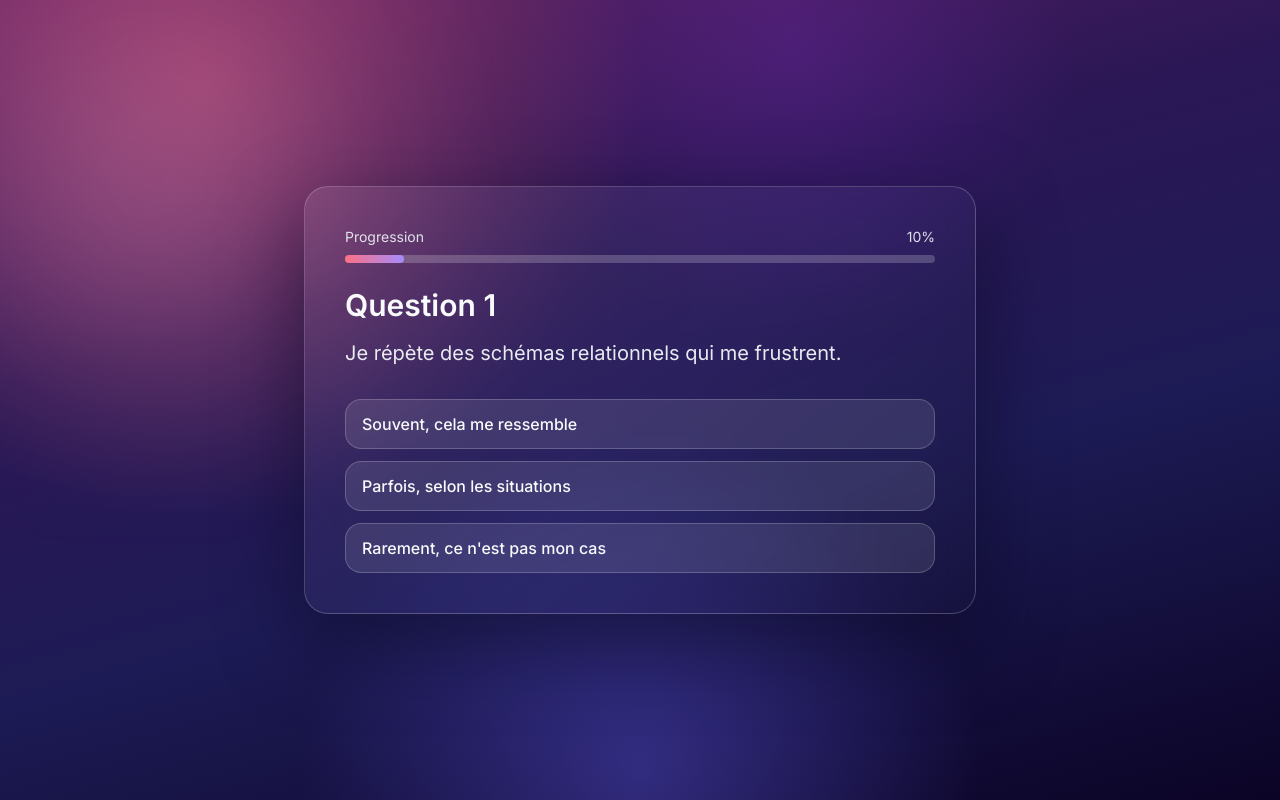
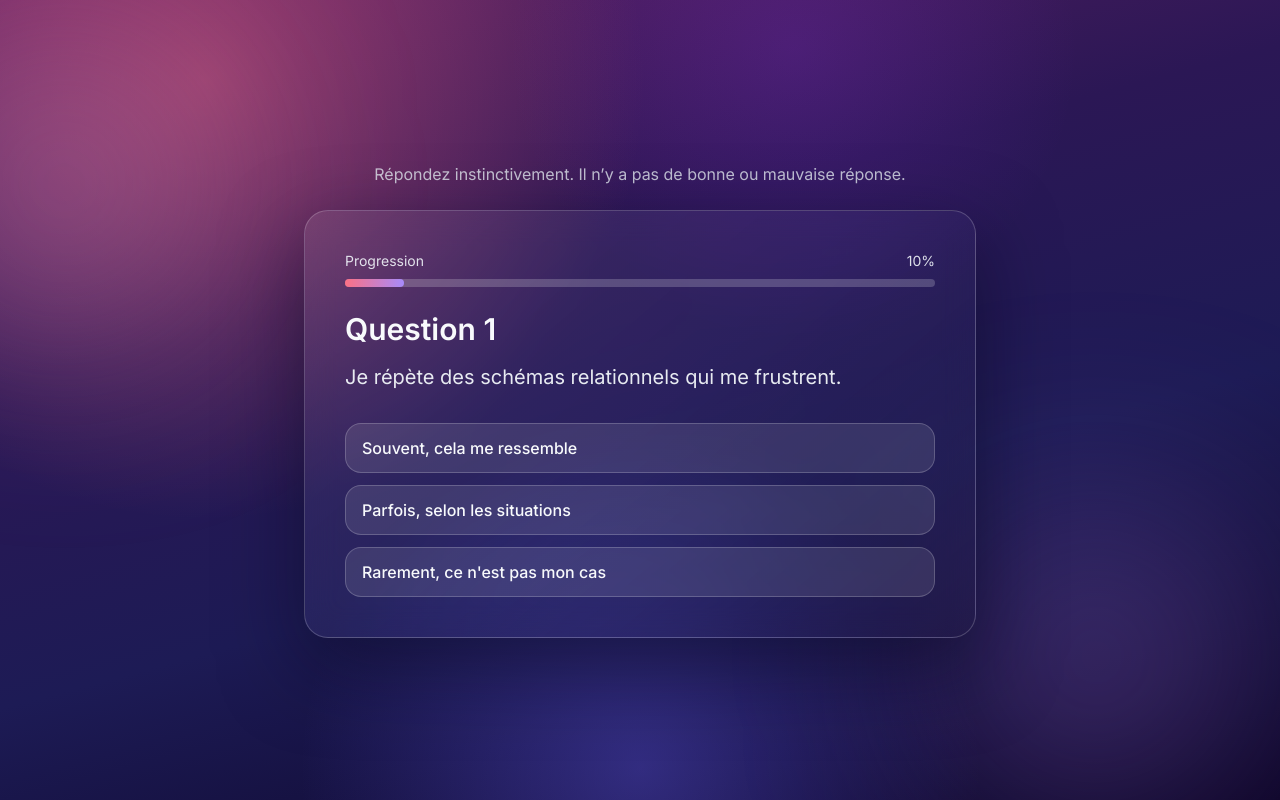
Before and after one commit to arnaudcrestey/astero-minisites, a Next.js app: page /celibataire in a window 1280 px wide. Built offline with nearby package versions, Linux system fonts and the light colour scheme.

Commit message:
Update page.tsx

```diff
--- a/app/celibataire/page.tsx
+++ b/app/celibataire/page.tsx
@@ -1,11 +1,30 @@
-import { Quiz } from '@/components/Quiz';
-import { questionsByType } from '@/lib/questions';
+import { Quiz } from "@/components/Quiz";
+import { questionsByType } from "@/lib/questions";
 
 export default function CelibatairePage() {
   return (
-    <main className="relative flex min-h-screen items-center justify-center overflow-hidden px-4 py-8">
-      <div className="halo left-0 top-10 h-72 w-72 bg-pink-300/30" />
-      <Quiz type="celibataire" questions={questionsByType.celibataire} />
+    <main className="relative flex min-h-screen items-center justify-center overflow-hidden px-4 py-10">
+
+      {/* Background halos */}
+      <div className="halo -left-20 top-10 h-72 w-72 bg-pink-300/30" />
+      <div className="halo right-10 bottom-0 h-72 w-72 bg-purple-400/30" />
+
+      {/* Container */}
+      <div className="relative z-10 w-full max-w-2xl">
+
+        {/* Intro */}
+        <div className="mb-6 text-center text-slate-200/80 text-sm md:text-base">
+          Répondez instinctivement. Il n’y a pas de bonne ou mauvaise réponse.
+        </div>
+
+        {/* Quiz */}
+        <Quiz
+          type="celibataire"
+          questions={questionsByType.celibataire}
+        />
+
+      </div>
+
     </main>
   );
 }
```
